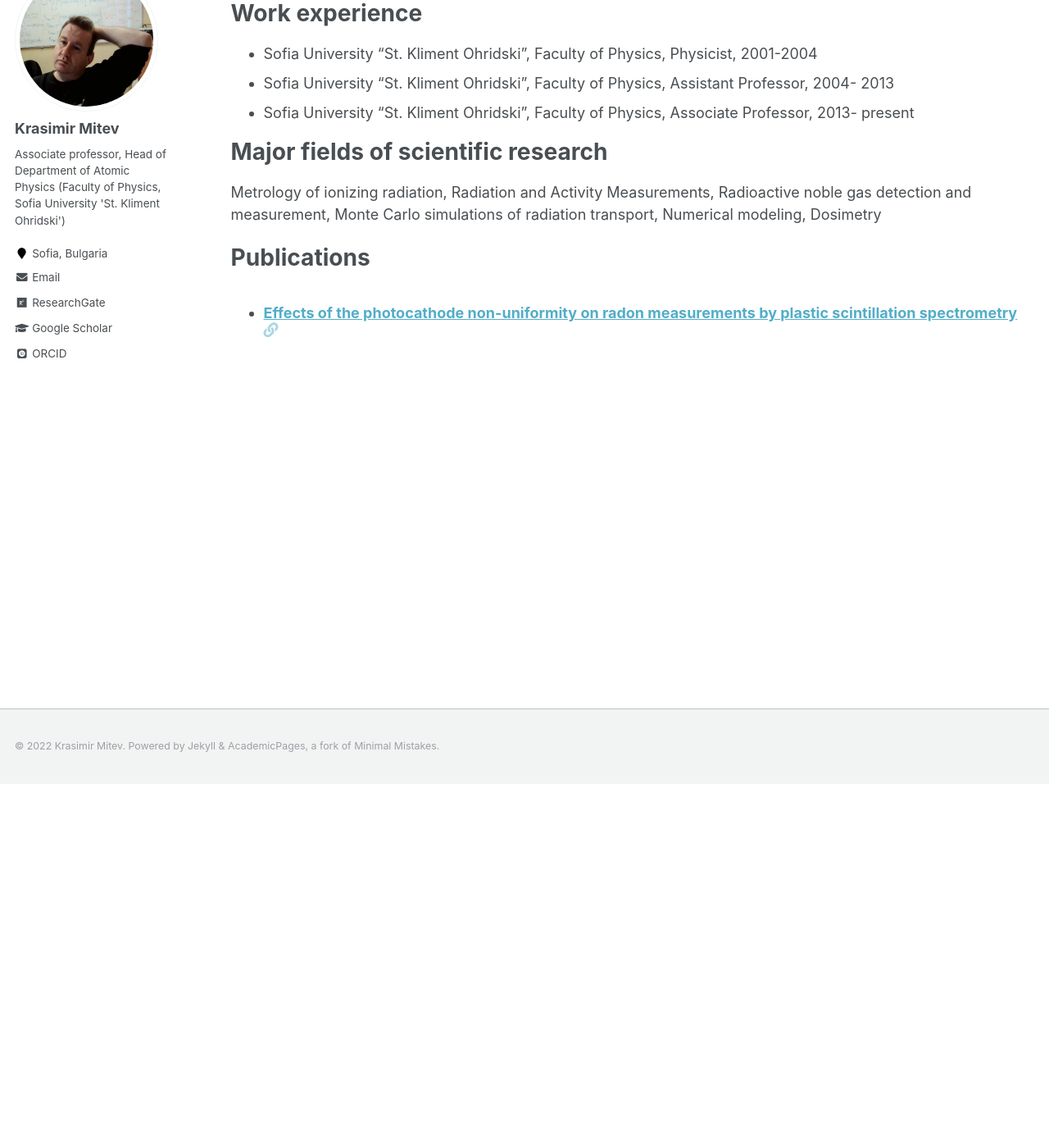
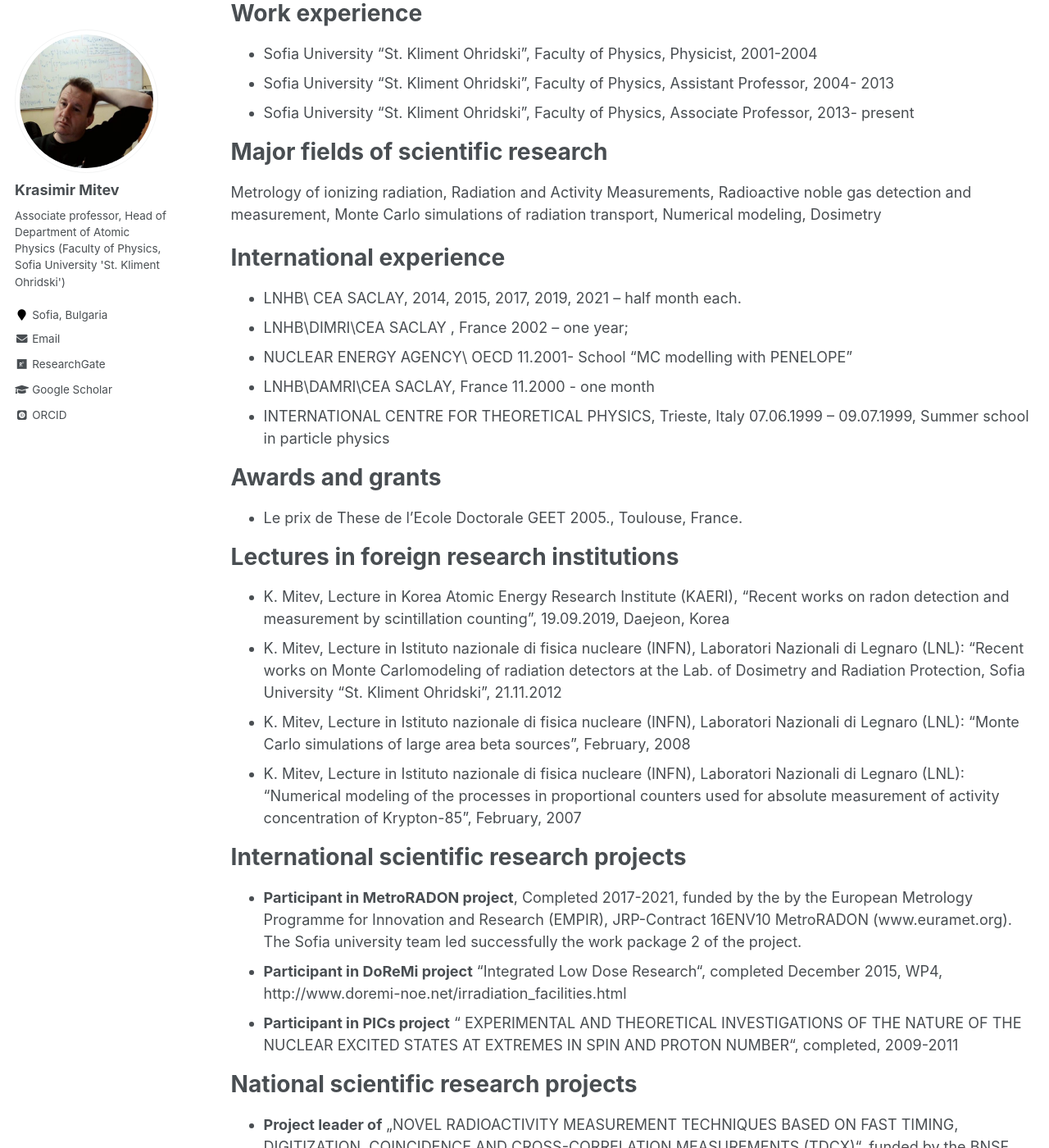
Before and after one commit to KrasimirMitev/krasimirmitev.github.io, a Jekyll site: the page built from _pages/cv.md, in a window 1280 px wide and 1400 px high, scrolled down 444 px. Shown: the whole window at 82% size. Built offline with Jekyll 4.4.1, drawn with Linux system fonts in a browser that asks for light colours; some web fonts are replaced; some of the changed text lies outside the part shown.

Commit message:
Update cv.md

```diff
--- a/_pages/cv.md
+++ b/_pages/cv.md
@@ -10,19 +10,21 @@ redirect_from:
 {% include base_path %}
 
 
-<!-- <iframe src="../files/CV_Krasimir_Mitev_2022_en.pdf" width="100%" height="500" frameborder="no" border="0" marginwidth="0" marginheight="0"></iframe> -->
+<!-- <iframe src="../files/CV_KrasimirMitev_2022_en.pdf" width="100%" height="500" frameborder="no" border="0" marginwidth="0" marginheight="0"></iframe> -->
 
-Download a pdf [here](../files/CV_Vladislav_Todorov.pdf){:target="\_blank"}.
+Download a pdf [here](../files/CV_KrasimirMitev_2022_en.pdf){:target="\_blank"}.
 
 
 Education
 ======
 * Sofia University "St. Kliment Ohridski", Faculty of Physics, MSc in Nuclear and Particle Physics, 2000
 
+
 Scientific degrees Honours/Titles/Qualifications
 ======
 * Universite "Paul Sabatier", Toulouse, France, PhD in Physics, 2005
 * Sofia University "St. Kliment Ohridski", Associate professor at Faculty of Phsyics, January 2013
+
 
 Work experience
 ======
@@ -30,9 +32,47 @@ Work experience
 * Sofia University "St. Kliment Ohridski", Faculty of Physics, Assistant Professor, 2004- 2013
 * Sofia University "St. Kliment Ohridski", Faculty of Physics, Associate Professor, 2013- present
 
+
 Major fields of scientific research
 ======
 Metrology of ionizing radiation, Radiation and Activity Measurements, Radioactive noble gas detection and measurement, Monte Carlo simulations of radiation transport, Numerical modeling, Dosimetry
+
+
+International experience
+===
+* LNHB\ CEA SACLAY, 2014, 2015, 2017, 2019, 2021 – half month each.
+* LNHB\DIMRI\CEA SACLAY , France 2002 – one year;
+* NUCLEAR ENERGY AGENCY\ OECD 11.2001- School “MC modelling with PENELOPE”
+* LNHB\DAMRI\CEA SACLAY, France 11.2000 - one month
+* INTERNATIONAL CENTRE FOR THEORETICAL PHYSICS, Trieste, Italy 07.06.1999 – 09.07.1999, Summer school in particle physics
+
+
+Awards and grants
+===
+* Le prix de These de l’Ecole Doctorale GEET 2005., Toulouse, France.
+
+
+Lectures in foreign research institutions
+===
+* K. Mitev, Lecture in Korea Atomic Energy Research Institute (KAERI), “Recent works on radon detection and measurement by scintillation
+counting”, 19.09.2019, Daejeon, Korea
+* K. Mitev, Lecture in Istituto nazionale di fisica nucleare (INFN), Laboratori Nazionali di Legnaro (LNL): “Recent works on Monte Carlomodeling of radiation detectors at the Lab. of Dosimetry and Radiation Protection, Sofia University “St. Kliment Ohridski”, 21.11.2012
+* K. Mitev, Lecture in Istituto nazionale di fisica nucleare (INFN), Laboratori Nazionali di Legnaro (LNL): “Monte Carlo simulations of large area beta sources”, February, 2008
+* K. Mitev, Lecture in Istituto nazionale di fisica nucleare (INFN), Laboratori Nazionali di Legnaro (LNL): “Numerical modeling of the processes in proportional counters used for absolute measurement of activity concentration of Krypton-85”, February, 2007
+
+
+International scientific research projects
+====
+* __Participant in MetroRADON project__, Completed 2017-2021, funded by the by the European Metrology Programme for Innovation and Research (EMPIR), JRP-Contract 16ENV10 MetroRADON (www.euramet.org). The Sofia university team led successfully the work package 2 of the project.
+* __Participant in DoReMi project__ “Integrated Low Dose Research“, completed December 2015, WP4, http://www.doremi-noe.net/irradiation_facilities.html
+* __Participant in PICs project__ “ EXPERIMENTAL AND THEORETICAL INVESTIGATIONS OF THE NATURE OF THE NUCLEAR EXCITED STATES AT EXTREMES IN SPIN AND PROTON NUMBER“, completed, 2009-2011
+
+
+National scientific research projects
+===
+* __Project leader of__ „NOVEL RADIOACTIVITY MEASUREMENT TECHNIQUES BASED ON FAST TIMING, DIGITIZATION, COINCIDENCE AND CROSS-CORRELATION MEASUREMENTS (TDCX)“, funded by the BNSF, ongoing, ending June 2023.
+* __Project leader of__ „ADVANCED POLYMER MATERIALS AND NEW RADON MEASUREMENT TECHNIQUES (POLYRAD)“, Completed 2018, funded by the BNSF.
+* __Project leader of__ „NUMERICAL METHODS FOR IMPROVEMENT OF CANCER DIAGNOSIS AND MONITORING IN NUCLEAR IMAGING (NUMERICS)“, Completed 2014, funded by the BNSF.
 
 
 Publications
```
